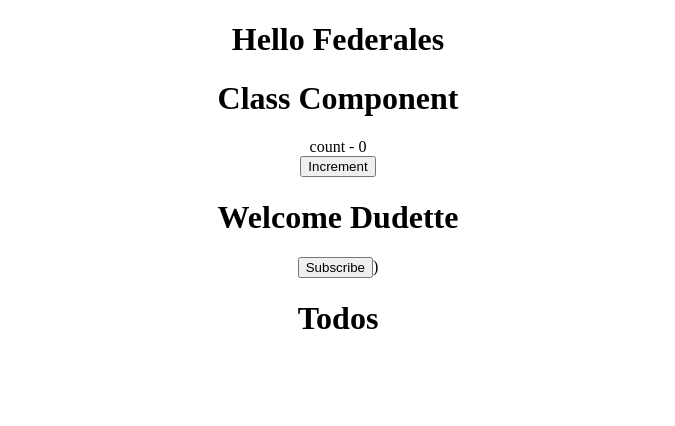
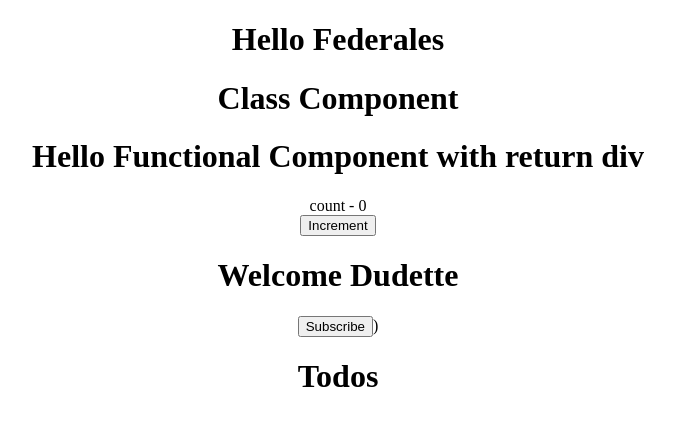
Before and after one commit to rob4abcba/ReactJS-Project, a React (Create React App) app: page / in a window 1280 px wide. Shown: the top 426 px of the page, without its empty margins (302-977 px from the left). Built offline with nearby package versions, Linux system fonts and the light colour scheme.

Commit message:
Add functional component Hellow with JSX

```diff
--- a/src/App.js
+++ b/src/App.js
@@ -5,6 +5,7 @@ import Message from './components/Message';
 import Counter from './components/Counter';
 import MyGreet from './components/Greet';
 import Welcome from './components/Welcome';
+import Hello from './components/Hello';
 
 class App extends React.Component {
   constructor(props) {
@@ -34,6 +35,7 @@ class App extends React.Component {
     <div className="App">
       <MyGreet />
       <Welcome />
+      <Hello />
       <Counter />
       <Message />
       <Todos />
--- /dev/null
+++ b/src/components/Hello.js
@@ -0,0 +1,15 @@
+import React from 'react'
+
+// function Greet() {
+//     return <h1>Hello Federal</h1>
+// }
+
+const Hello = () => {
+return (
+<div>
+    <h1>Hello Functional Component with return div</h1>
+</div>
+)
+}
+
+export default Hello
```
